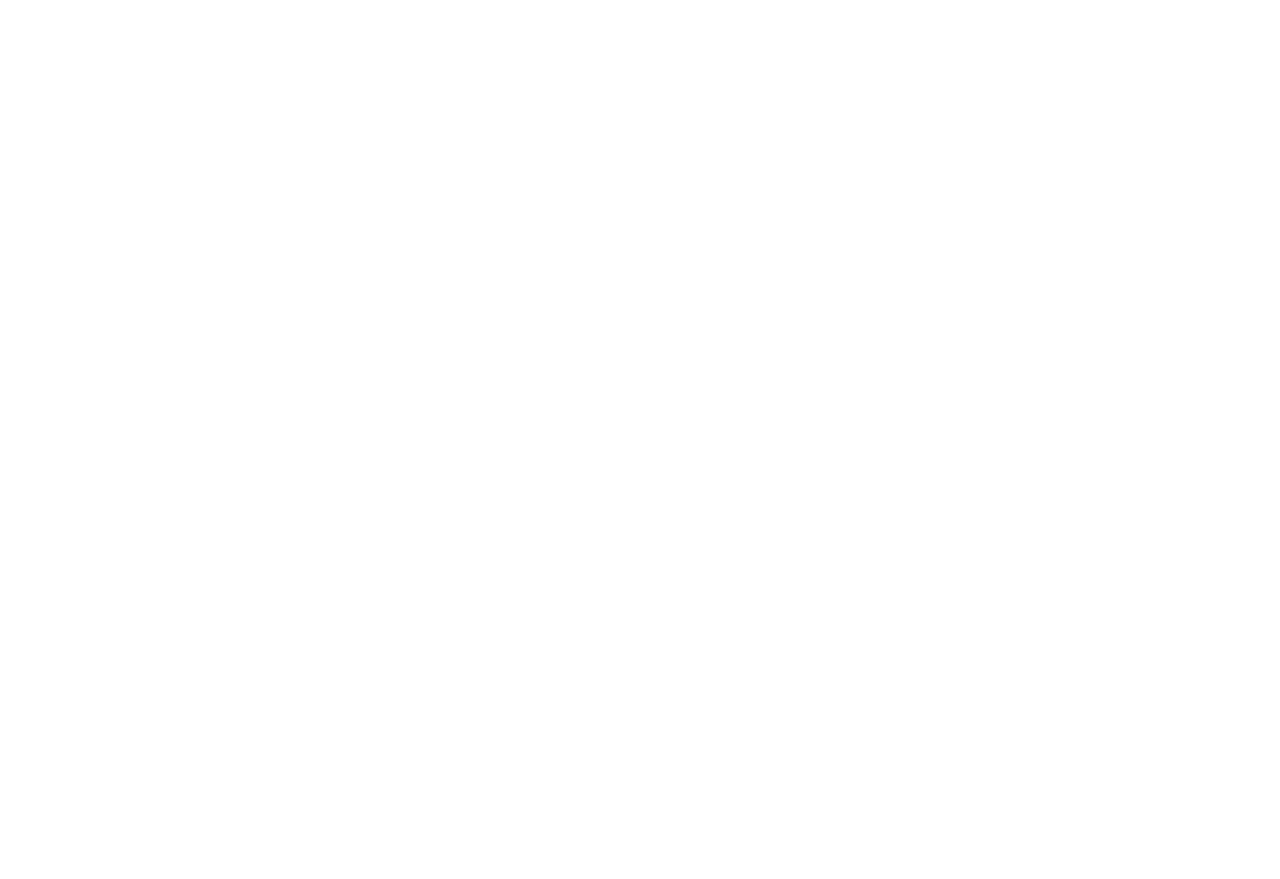
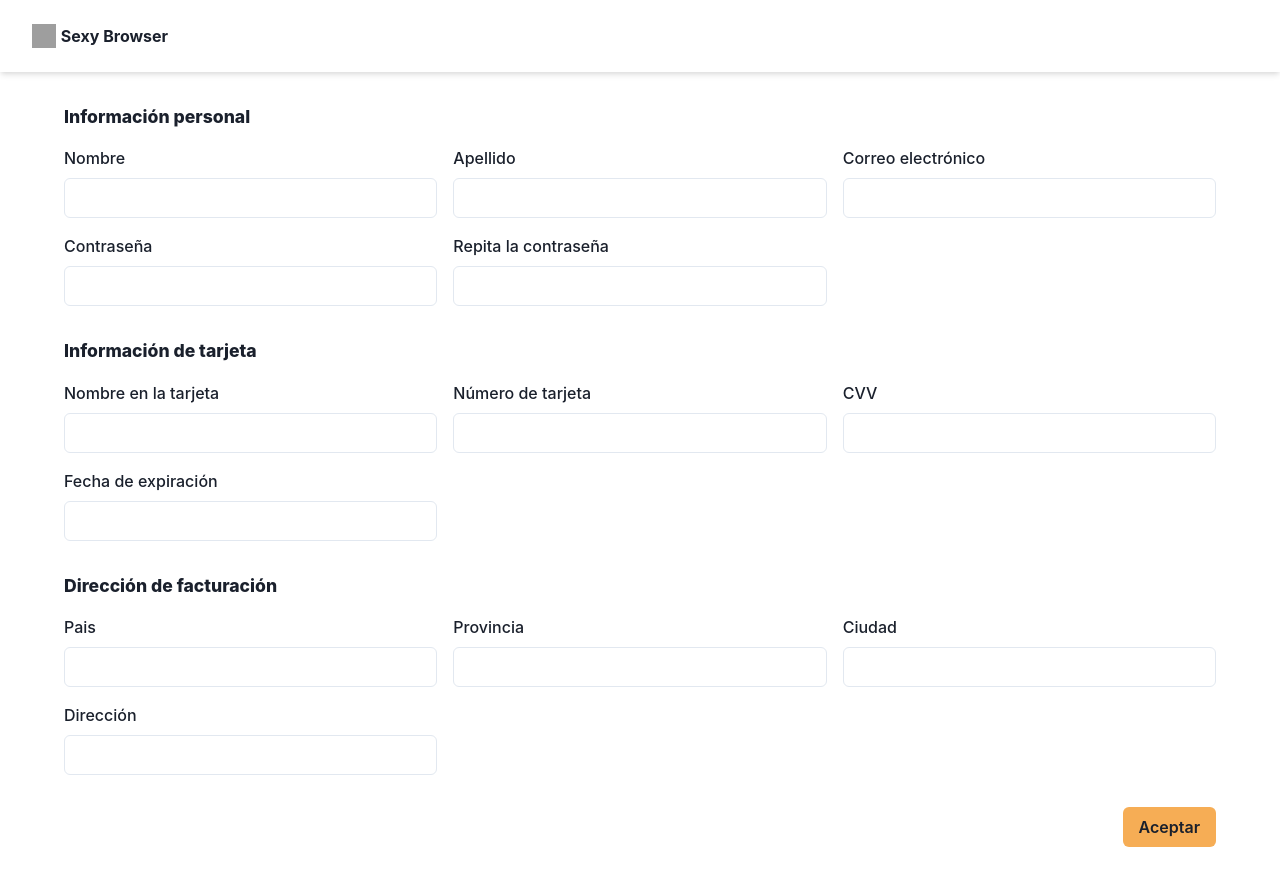
Before and after one commit to r4rmas/sexybrowser, a React (Vite) app: page /suscription in a window 1280 px wide. Before the commit the page ends 800 px from the top, so only its background shows below. Built offline with nearby package versions, Linux system fonts and the light colour scheme; grey boxes are pictures that could not be loaded.

Commit message:
Complete suscription screen

```diff
--- a/package.json
+++ b/package.json
@@ -9,7 +9,6 @@
     "preview": "vite preview"
   },
   "dependencies": {
-    "@babel/core": "^7.20.12",
     "@chakra-ui/react": "^2.4.9",
     "@emotion/react": "^11.10.5",
     "@emotion/styled": "^11.10.5",
--- a/src/components/PlanBox.tsx
+++ b/src/components/PlanBox.tsx
@@ -25,7 +25,7 @@
       </Flex>
       <Flex direction="column" py="2rem" px="1rem" fontSize="1.1rem">
         {Object.keys(Feature).map((key) => (
-          <Flex mb="1rem">
+          <Flex key={key} mb="1rem">
             <Text mr="1rem">
               {featureNotValidIndexes?.includes(key as keyof FeatureInterface)
                 ? "❌"
--- a/src/screens/Plans.tsx
+++ b/src/screens/Plans.tsx
@@ -12,6 +12,7 @@
           fontWeight="extrabold"
           fontSize="2rem"
           color="gray.600"
+          mt="2rem"
           mb="4rem"
         >
           ¡Elige el plan que más te guste!
--- a/src/screens/SuscriptionForm.tsx
+++ b/src/screens/SuscriptionForm.tsx
@@ -1,7 +1,116 @@
-import { Flex } from "@chakra-ui/react"
+import { Flex, Text, Button, FormControl, FormLabel, Input, Grid, GridItem} from "@chakra-ui/react"
+import { Link } from "react-router-dom"
+import Header from "../components/Header"
 
 function SuscriptionForm() {
-  return <Flex></Flex>
+  return (
+    <Flex direction="column">
+      <Header />
+      <Flex direction={"column"} py="2rem" px="4rem">
+        <Title title="Información personal" />
+        <Grid templateColumns={"repeat(3, 1fr)"} gap="1rem" mb="2rem">
+          <GridItem>
+            <FormControl>
+              <FormLabel>Nombre</FormLabel>
+              <Input />
+            </FormControl>
+          </GridItem>
+          <GridItem>
+            <FormControl>
+              <FormLabel>Apellido</FormLabel>
+              <Input />
+            </FormControl>
+          </GridItem>
+          <GridItem>
+            <FormControl>
+              <FormLabel>Correo electrónico</FormLabel>
+              <Input />
+            </FormControl>
+          </GridItem>
+          <GridItem>
+            <FormControl>
+              <FormLabel>Contraseña</FormLabel>
+              <Input />
+            </FormControl>
+          </GridItem>
+          <GridItem>
+            <FormControl>
+              <FormLabel>Repita la contraseña</FormLabel>
+              <Input />
+            </FormControl>
+          </GridItem>
+        </Grid>
+
+        <Title title="Información de tarjeta" />
+        <Grid templateColumns={"repeat(3, 1fr)"} mb="2rem" gap="1rem">
+          <GridItem>
+            <FormControl>
+              <FormLabel>Nombre en la tarjeta</FormLabel>
+              <Input />
+            </FormControl>
+          </GridItem>
+          <GridItem>
+            <FormControl>
+              <FormLabel>Número de tarjeta</FormLabel>
+              <Input />
+            </FormControl>
+          </GridItem>
+          <GridItem>
+            <FormControl>
+              <FormLabel>CVV</FormLabel>
+              <Input />
+            </FormControl>
+          </GridItem>
+          <GridItem>
+            <FormControl>
+              <FormLabel>Fecha de expiración</FormLabel>
+              <Input />
+            </FormControl>
+          </GridItem>
+        </Grid>
+
+        <Title title="Dirección de facturación" />
+        <Grid templateColumns={"repeat(3, 1fr)"} mb="2rem" gap="1rem">
+          <GridItem>
+            <FormControl>
+              <FormLabel>Pais</FormLabel>
+              <Input />
+            </FormControl>
+          </GridItem>
+          <GridItem>
+            <FormControl>
+              <FormLabel>Provincia</FormLabel>
+              <Input />
+            </FormControl>
+          </GridItem>
+          <GridItem>
+            <FormControl>
+              <FormLabel>Ciudad</FormLabel>
+              <Input />
+            </FormControl>
+          </GridItem>
+          <GridItem>
+            <FormControl>
+              <FormLabel>Dirección</FormLabel>
+              <Input />
+            </FormControl>
+          </GridItem>
+        </Grid>
+
+        <Flex justifyContent={"flex-end"}>
+          <Link to="/download">
+            <Button bg={"orange.300"} _hover={{ bg: "orange.200" }}>
+              <Text>Aceptar</Text>
+            </Button>
+          </Link>
+        </Flex>
+      </Flex>
+    </Flex>
+  )
+}
+
+function Title({ title }: { title: string }) {
+  return <Text fontWeight={"extrabold"} fontSize="1.1rem" mb="1rem">{title}</Text>
 }
 
 export default SuscriptionForm
```
Also changed, not shown: 2 other files (tests, documents, lock files or other folders).
